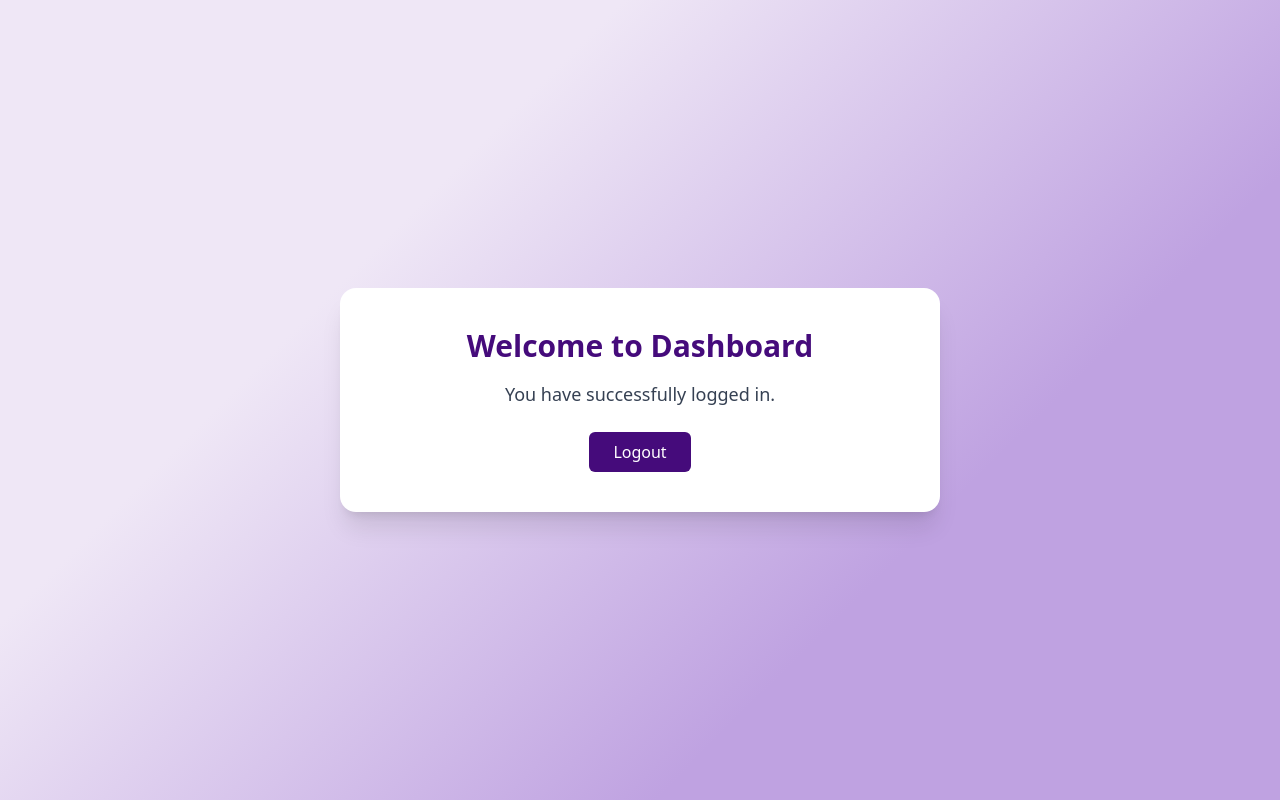
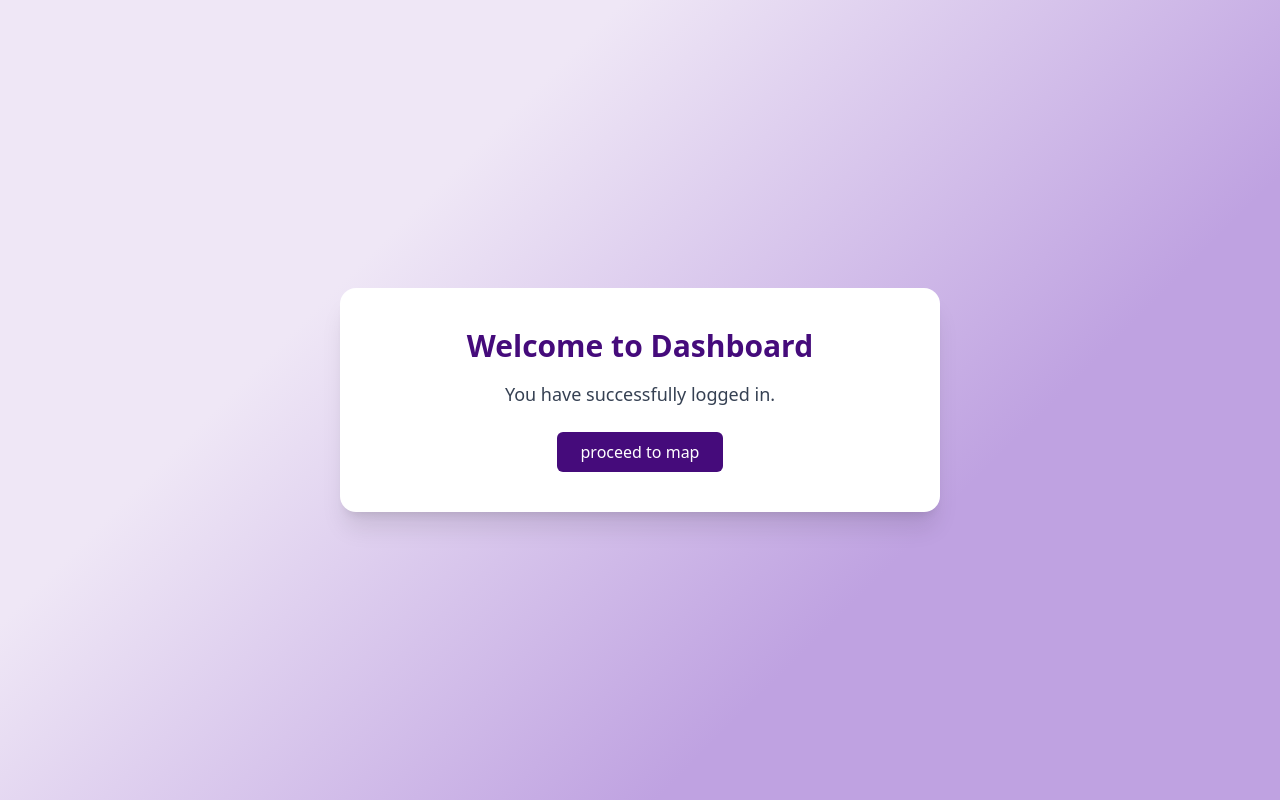
Before and after one commit to psinghal01/Vow-Frontend, a React (Vite) app: page /dashboard in a window 1280 px wide. Built offline with nearby package versions, Linux system fonts and the light colour scheme.

Commit message:
routes corrected as login->profile->dashbord->map

```diff
--- a/src/pages/dashboard.jsx
+++ b/src/pages/dashboard.jsx
@@ -6,7 +6,7 @@ const Dashboard = () => {
 
   const handleLogout = () => {
     localStorage.removeItem("token"); // remove token if you're storing it
-    navigate("/login");
+    navigate("/map");
   };
 
   return (
@@ -28,7 +28,7 @@ const Dashboard = () => {
           onClick={handleLogout}
           className="bg-[#450B7B] text-white py-2 px-6 rounded-md hover:bg-[#5c0ea4] transition"
         >
-          Logout
+          proceed to map
         </button>
       </div>
     </div>
--- a/src/pages/login.jsx
+++ b/src/pages/login.jsx
@@ -51,7 +51,7 @@ const Login = () => {
         } else {
           localStorage.removeItem("rememberedIdentifier");
         }
-        navigate("/map");
+        navigate("/profile");
       } else {
         setPasswordError("Invalid password");
       }
```
Also changed, not shown: 1 other file (tests, documents, lock files or other folders).
